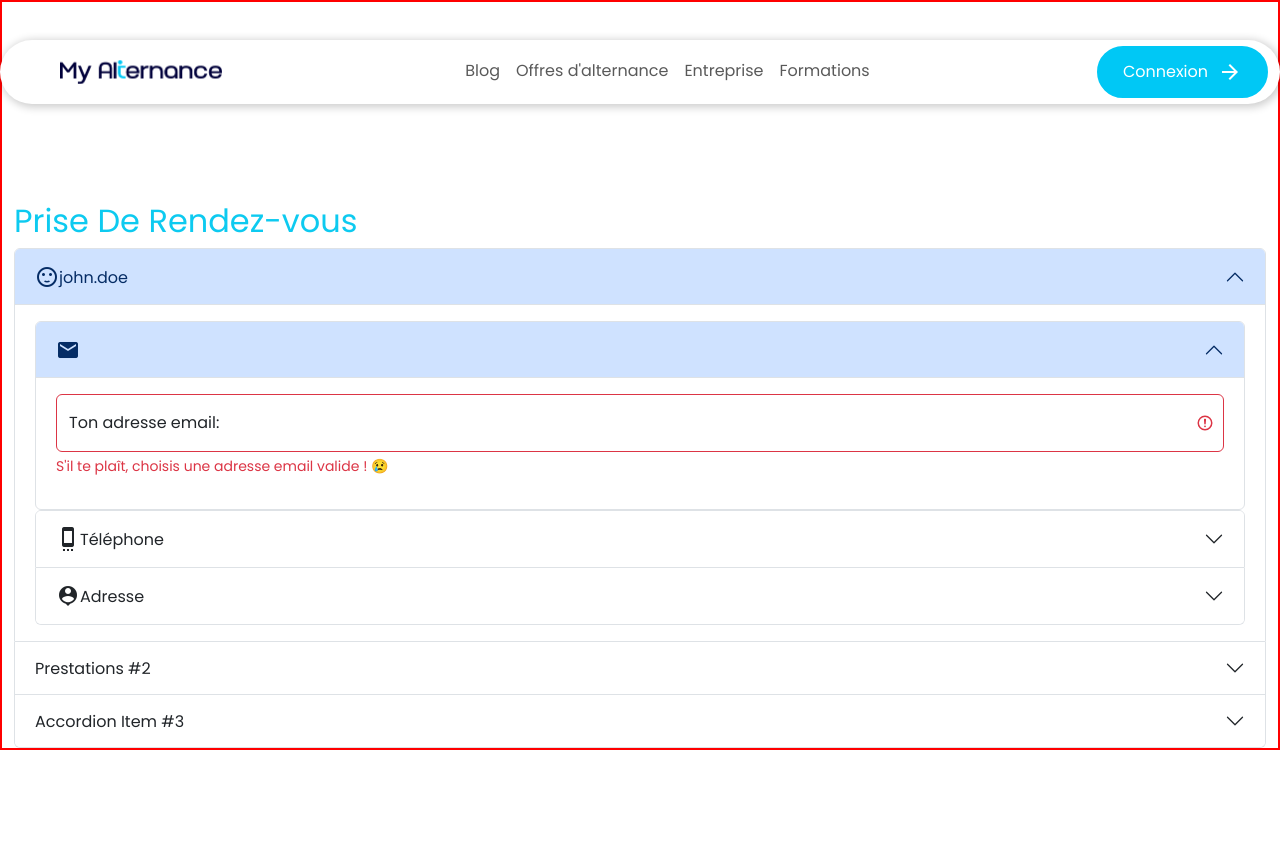
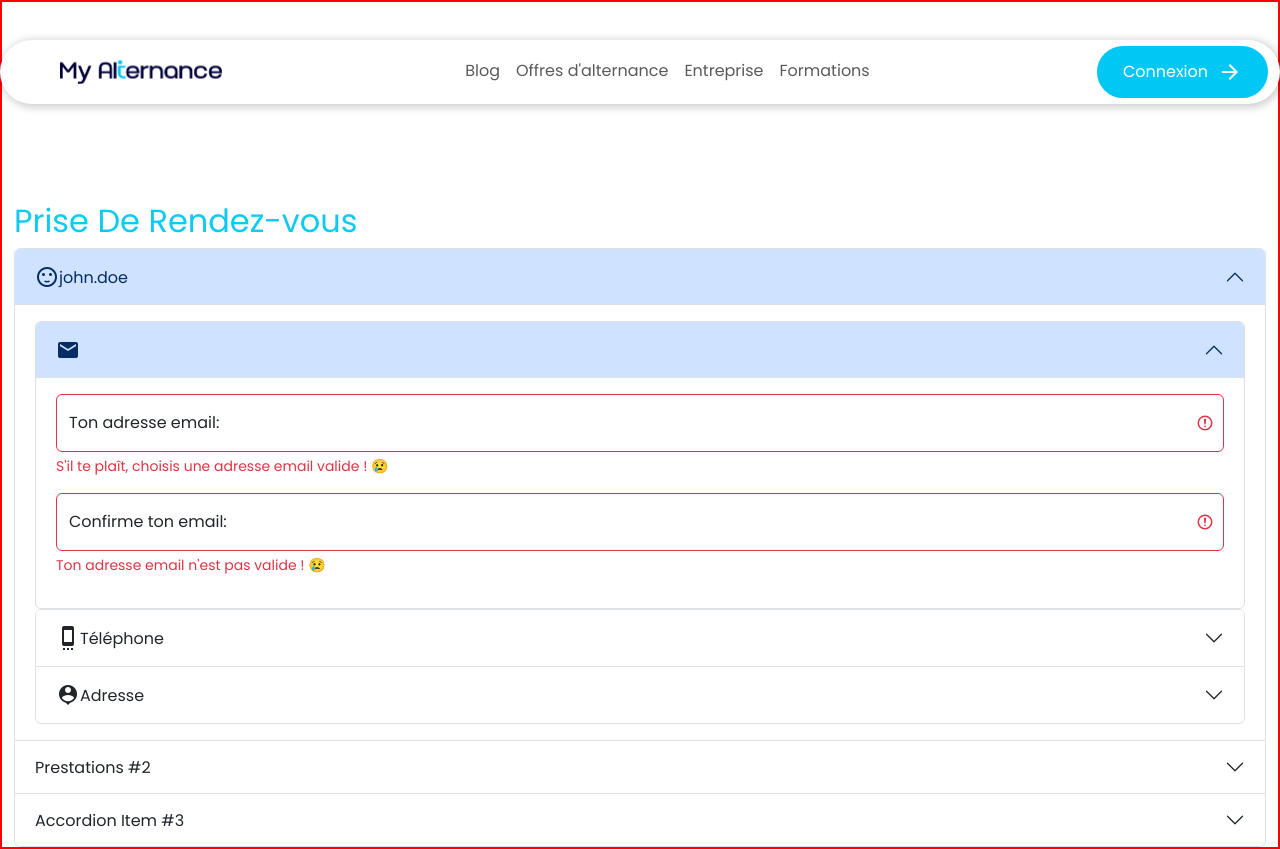
Before and after one commit to cHoXu/angular_myalternance, an Angular app: page /formulaire in a window 1280 px wide. Before the commit the page ends 800 px from the top, so only its background shows below. Built offline with nearby package versions, Linux system fonts and the light colour scheme.

Commit message:
Accordion email input confirm

```diff
--- a/src/app/shared/accordion/item/components/accordion-email/accordion-email.component.html
+++ b/src/app/shared/accordion/item/components/accordion-email/accordion-email.component.html
@@ -19,7 +19,13 @@
          class="accordion-collapse collapse show"
          data-bs-parent="#accordionClientEmail">
       <div class="accordion-body">
-        <app-input-email-form [formGroup]="formGroup" [email]="email" />
+        <app-input-email-form #emailInputMaster
+          [formGroup]="formGroup"
+          [email]="email" />
+
+        <app-input-email-confirm-form
+          [formGroup]="formGroup"
+          [email]="email"/>
       </div>
     </div>
   </div>
--- a/src/app/shared/accordion/item/components/accordion-email/accordion-email.component.ts
+++ b/src/app/shared/accordion/item/components/accordion-email/accordion-email.component.ts
@@ -5,6 +5,9 @@ import {NgIf} from "@angular/common";
 import {InputEmailFormComponent} from "../../../../inputs/components/input-email-form/input-email-form.component";
 import {FormBuilder, FormGroup, ReactiveFormsModule, Validators} from "@angular/forms";
 import {Observable} from "rxjs";
+import {
+  InputEmailConfirmFormComponent
+} from "../../../../inputs/components/input-email-confirm-form/input-email-confirm-form.component";
 
 @Component({
   selector: 'app-accordion-email',
@@ -13,7 +16,8 @@ import {Observable} from "rxjs";
     MatIcon,
     NgIf,
     InputEmailFormComponent,
-    ReactiveFormsModule
+    ReactiveFormsModule,
+    InputEmailConfirmFormComponent
   ],
   templateUrl: './accordion-email.component.html',
   styleUrl: './accordion-email.component.sass'
@@ -42,7 +46,7 @@ export class AccordionEmailComponent implements OnInit {
 
     this.formGroup = this.formBuilder.group(({
       email: [[], [Validators.required, Validators.email]],
-      confirmEmail: [[], [Validators.required, Validators.email]]
+      emailConfirm: [[], [Validators.required, Validators.email]]
     }));
   }
 
```
